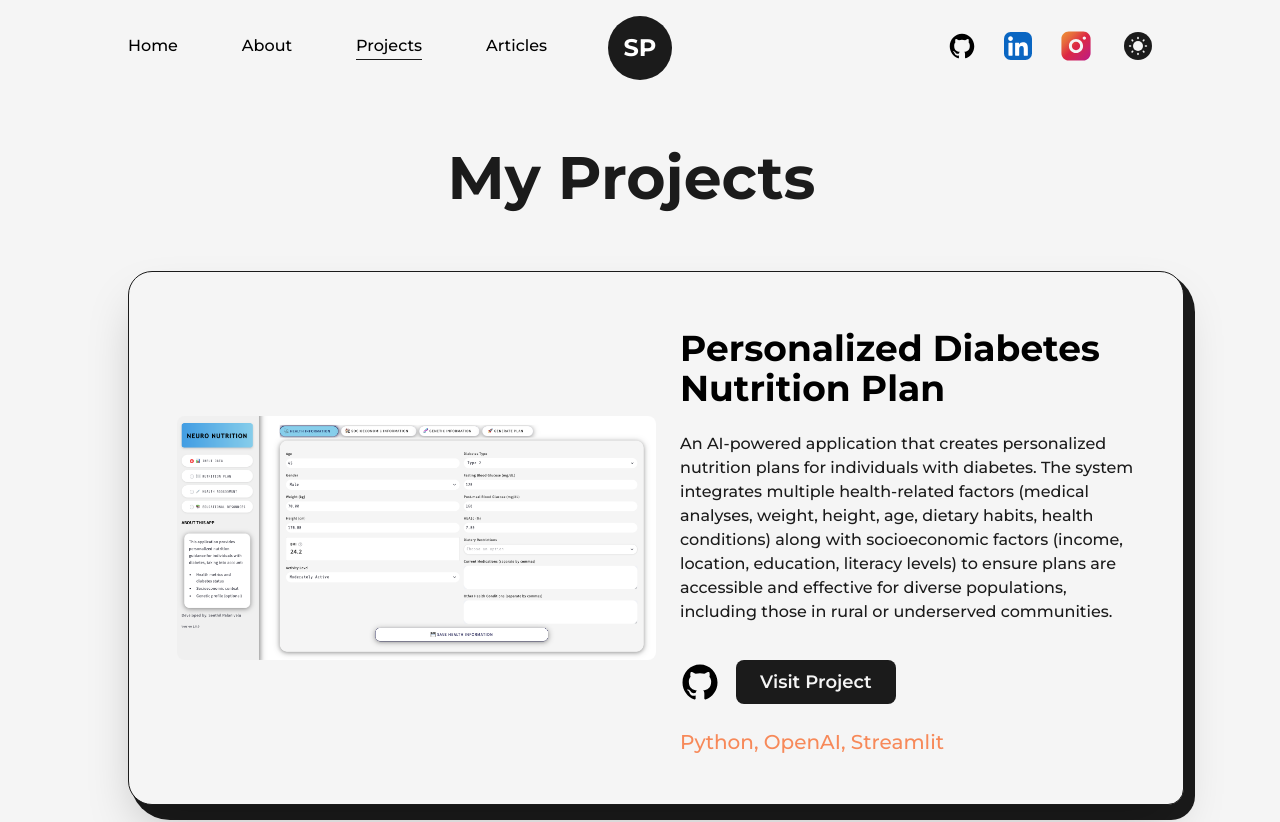
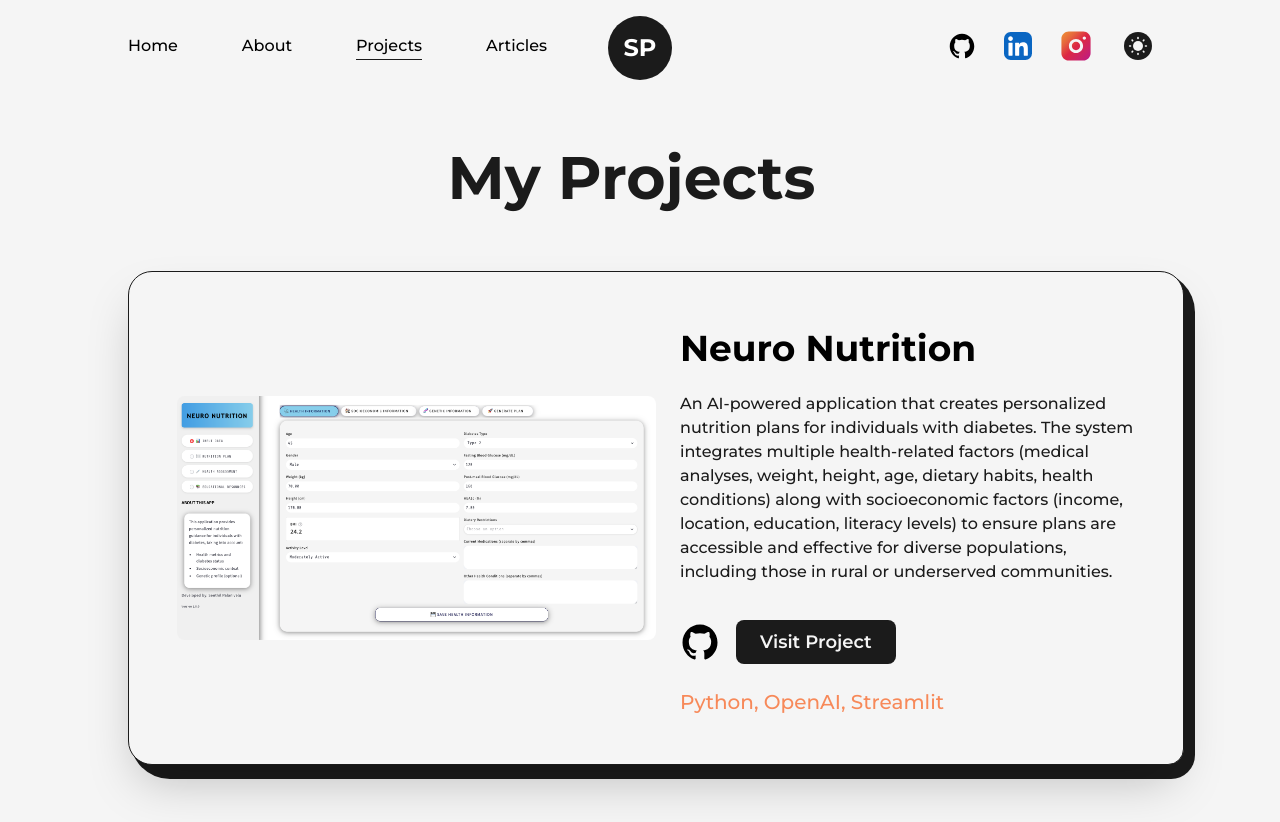
Before and after one commit to senthilcaesar/portfolio, a Next.js app: page /projects in a window 1280 px wide. Shown: the top 822 px of the page. Built offline with nearby package versions, Linux system fonts and the light colour scheme.

Commit message:
minor updates

```diff
--- a/src/pages/projects.js
+++ b/src/pages/projects.js
@@ -174,7 +174,7 @@ export default function Projects() {
             <div className="col-span-12">
               <FeaturedProject
                 type="Python, OpenAI, Streamlit"
-                title="Personalized Diabetes Nutrition Plan"
+                title="Neuro Nutrition"
                 summary="An AI-powered application that creates personalized nutrition plans for individuals
                 with diabetes. The system integrates multiple health-related factors (medical analyses, weight,
                 height, age, dietary habits, health conditions) along with socioeconomic factors (income, location,
```
